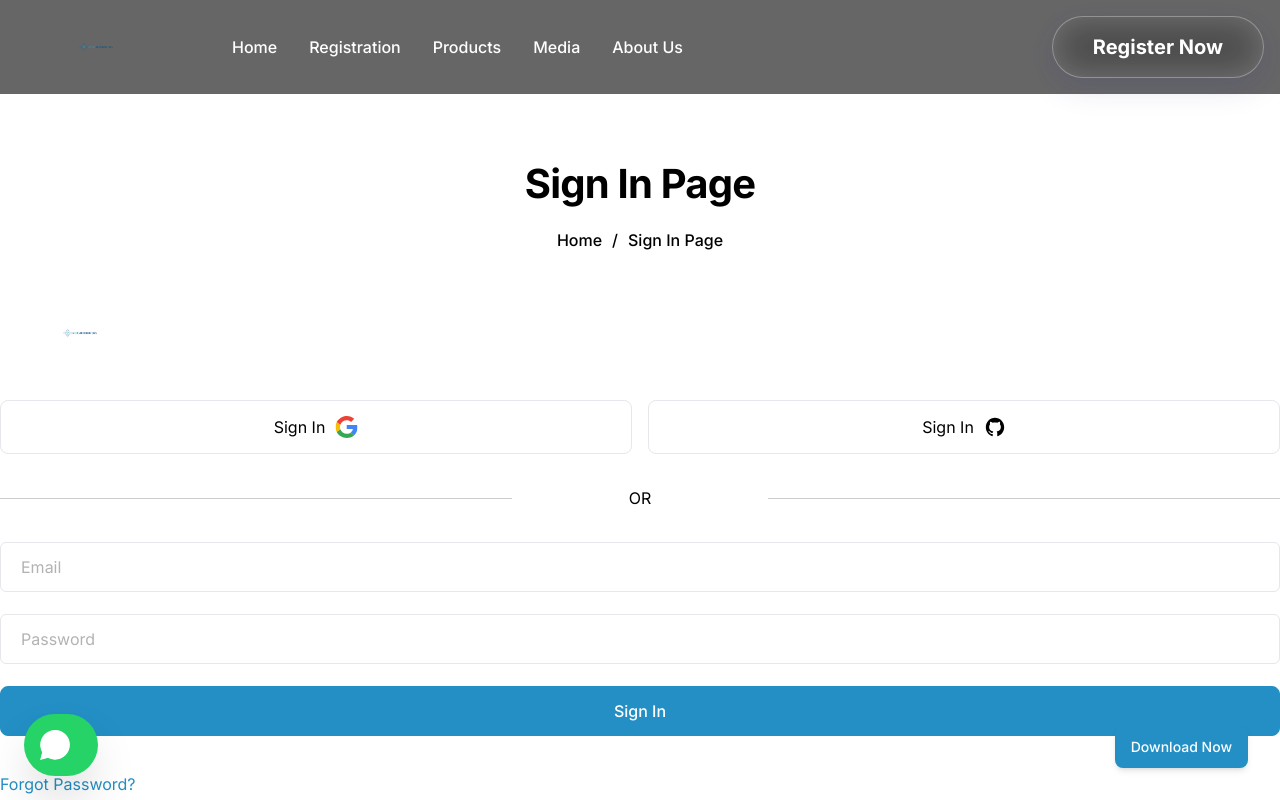
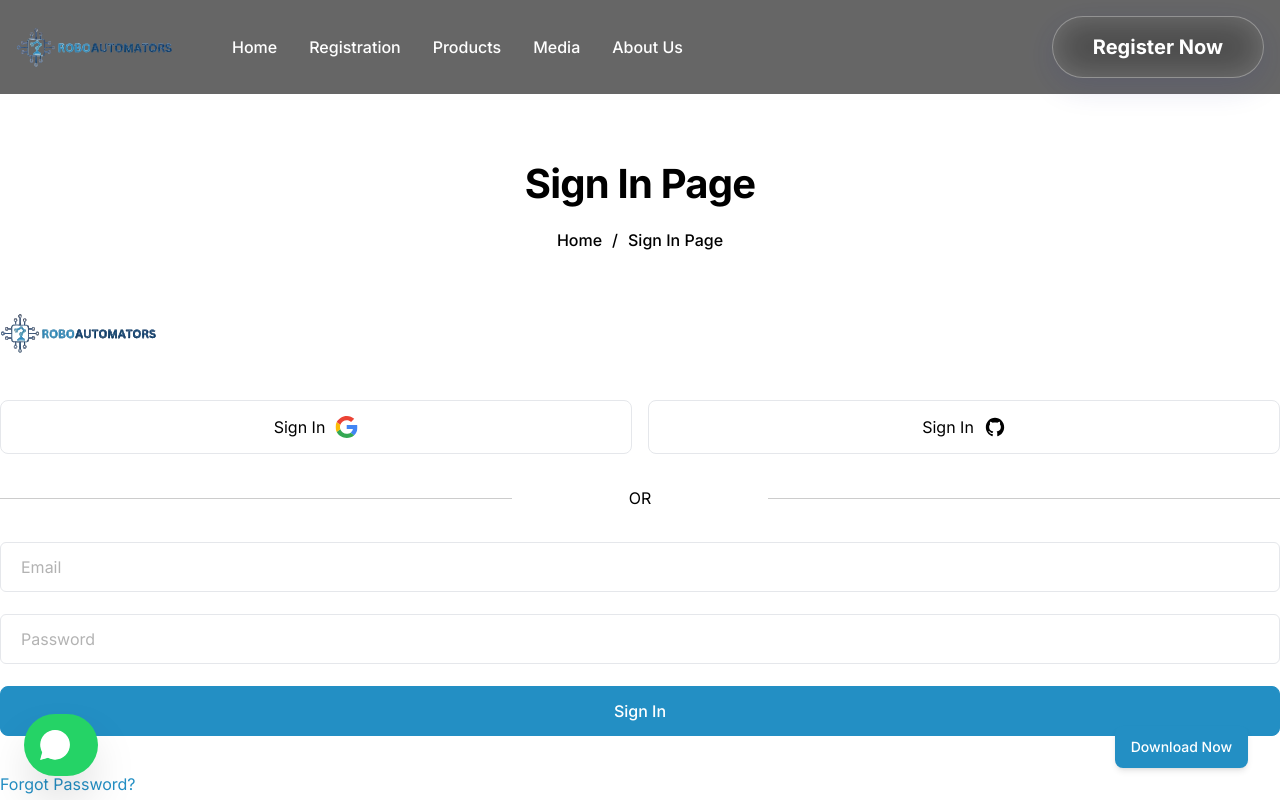
Before and after one commit to obenstein/roboautomators-website-next, a Next.js app: page /signin in a window 1280 px wide. Shown: the top 800 px of the page. Built offline with nearby package versions, Linux system fonts and the light colour scheme.

Commit message:
Change logo image source from PNG to SVG

```diff
--- a/src/app/components/Layout/Header/Logo/index.tsx
+++ b/src/app/components/Layout/Header/Logo/index.tsx
@@ -5,7 +5,7 @@ const Logo: React.FC = () => {
   return (
     <Link href="/" className="relative block w-[160px] h-[42px]">
       <Image
-        src="/images/logo/logo1.png"
+        src="/images/logo/logo.svg"
         alt="RoboAutomators Logo"
         fill
         className="object-contain"
```
